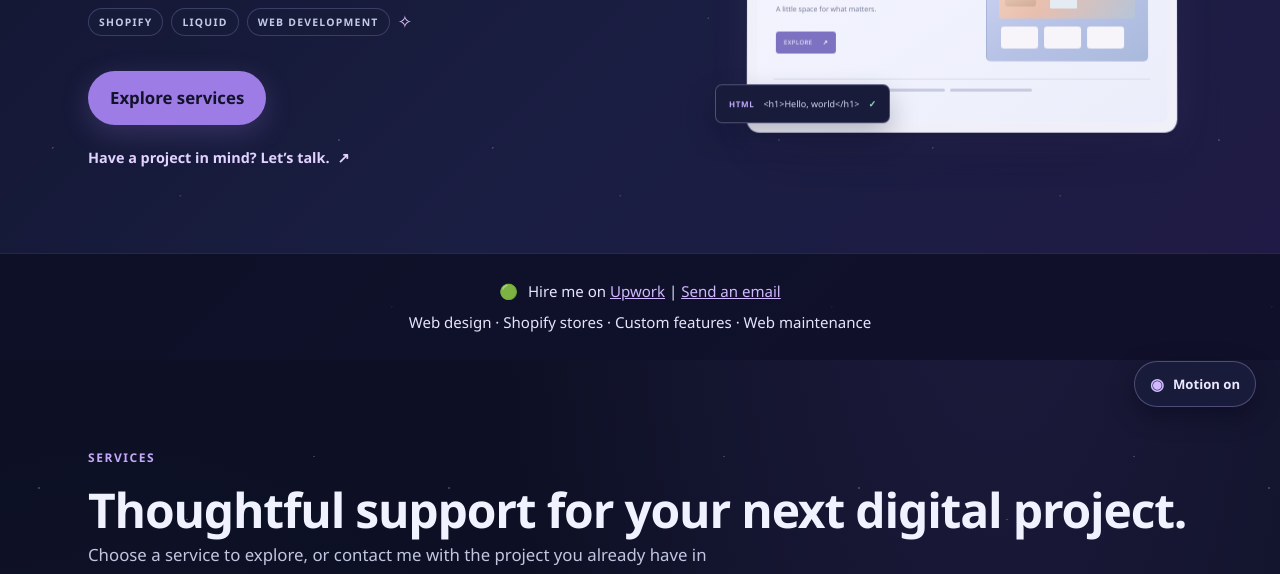
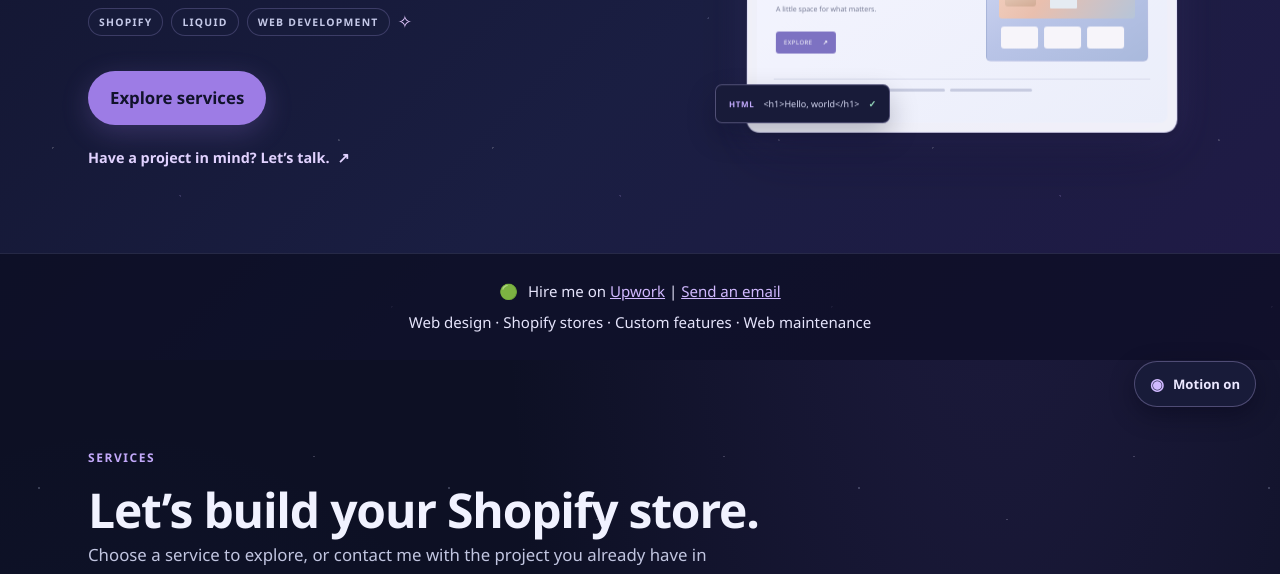
Before and after one commit to liacodev/liacodev, a plain HTML site: page index.html in a window 1280 px wide. Shown: the part 371-945 px from the top of the page. Drawn offline with Linux system fonts and the light colour scheme.

Commit message:
Update services heading

```diff
--- a/index.html
+++ b/index.html
@@ -63,7 +63,7 @@
   <br>
   <section id="services" class="section fade-in">
     <p class="eyebrow">SERVICES</p>
-    <h2>Thoughtful support for your next digital project.</h2>
+    <h2>Let’s build your Shopify store.</h2>
     <p class="services-intro">Choose a service to explore, or contact me with the project you already have in mind. I’ll help you work out the next step.</p>
     <div class="service-directory">
       <div class="service-tabs" role="tablist" aria-label="Explore services">
```
